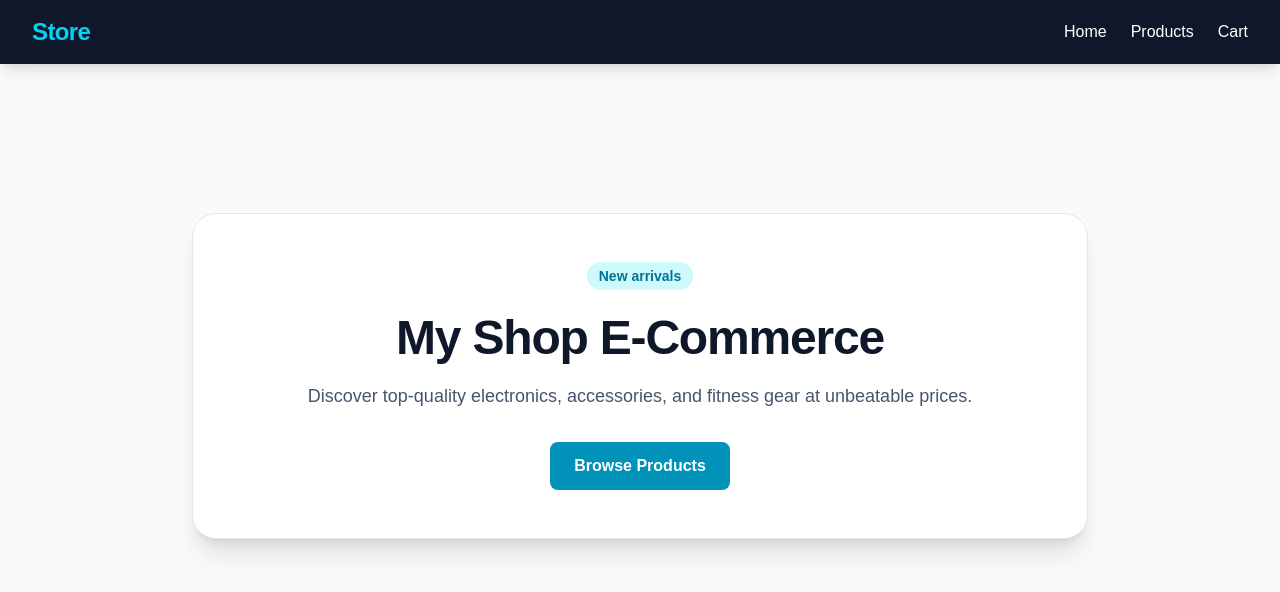
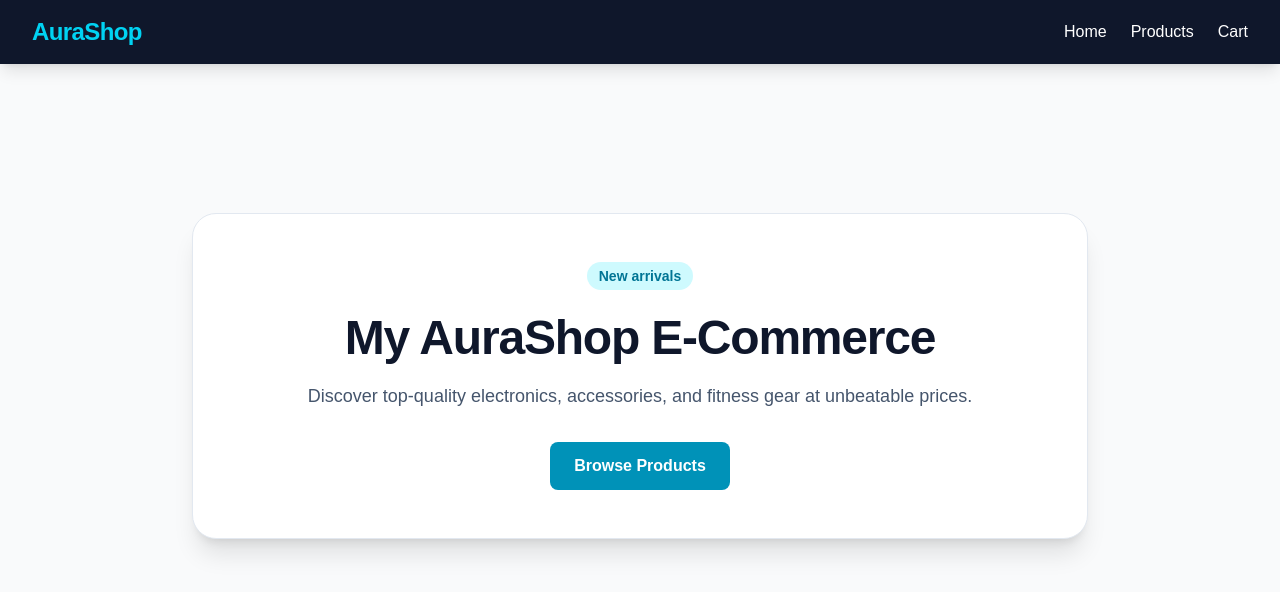
Before and after one commit to Kylian1592005/AuraShop-E-Commerce-Store, a React (Vite) app: page / in a window 1280 px wide. Shown: the top 592 px of the page. Built offline with nearby package versions, Linux system fonts and the light colour scheme.

Commit message:
update shop name to AuraShop in Navbar and Home components

```diff
--- a/src/components/Navbar.jsx
+++ b/src/components/Navbar.jsx
@@ -6,7 +6,7 @@ function Navbar() {
       <nav className="bg-slate-900 text-white shadow-lg">
         <div className="mx-auto flex max-w-7xl items-center justify-between px-4 py-4 sm:px-6 lg:px-8">
           <Link to="/" className="text-2xl font-extrabold tracking-tight text-cyan-400 transition hover:text-cyan-300">
-            Store
+            AuraShop
           </Link>
 
           <div className="flex items-center gap-6 text-sm font-medium sm:text-base">
--- a/src/pages/Home.jsx
+++ b/src/pages/Home.jsx
@@ -8,7 +8,7 @@ export default function Home() {
           New arrivals
         </span>
         <h1 className="mt-6 text-4xl font-extrabold tracking-tight text-slate-900 sm:text-5xl">
-          My Shop E-Commerce
+          My AuraShop E-Commerce
         </h1>
 
         <p className="mx-auto mt-5 max-w-2xl text-lg text-slate-600">
```
